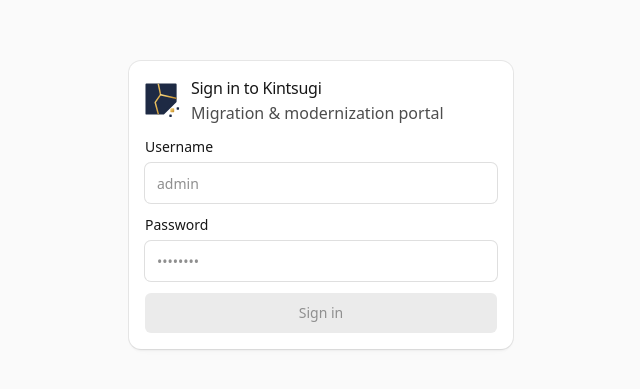
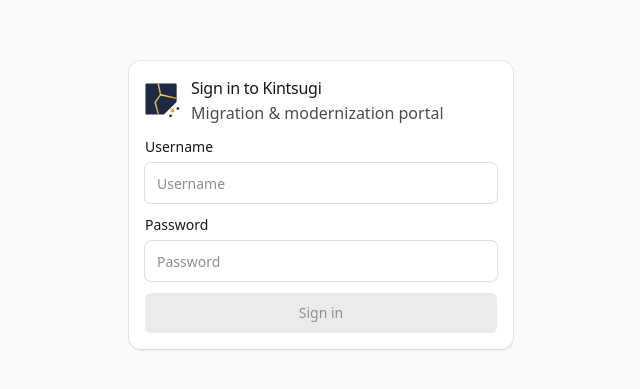
Before and after one commit to evoelsewhere/kintsugi, a React (Vite) app in the folder apps/portal/: page /login in a window 1280 px wide. Shown: the part 195-584 px from the top of the page, without its empty margins (319-959 px from the left). Built offline with nearby package versions, Linux system fonts and the light colour scheme; no server answers.

Commit message:
fix(portal): neutral login placeholders, no preselected repository when linking, readable agent rows

```diff
--- a/apps/portal/src/pages/agents/agents-page.tsx
+++ b/apps/portal/src/pages/agents/agents-page.tsx
@@ -131,7 +131,7 @@
             </div>
           ) : null}
         </CardHeader>
-        <div className="hidden grid-cols-[minmax(0,2.2fr)_0.8fr_0.6fr_1.2fr_0.8fr_auto] gap-3 px-4 py-1.5 text-[11px] tracking-wide text-text-muted uppercase sm:grid">
+        <div className="hidden grid-cols-[minmax(0,2.8fr)_0.8fr_0.7fr_1.1fr_0.9fr_auto] gap-3 px-4 py-1.5 text-[11px] tracking-wide text-text-muted uppercase sm:grid">
           <span>Agent</span>
           <span>Audience</span>
           <span>Version</span>
@@ -147,14 +147,14 @@
         {(agents ?? []).map((agent) => (
           <div
             key={agent.name}
-            className="grid grid-cols-1 items-center gap-3 px-4 py-2.5 [box-shadow:0_-1px_0_rgba(0,0,0,0.06)] sm:grid-cols-[minmax(0,2.2fr)_0.8fr_0.6fr_1.2fr_0.8fr_auto]"
+            className="grid grid-cols-1 items-center gap-3 px-4 py-2.5 [box-shadow:0_-1px_0_rgba(0,0,0,0.06)] sm:grid-cols-[minmax(0,2.8fr)_0.8fr_0.7fr_1.1fr_0.9fr_auto]"
           >
             <Link to={`/agents/${encodeURIComponent(agent.name)}`} className="flex min-w-0 items-center gap-3 text-left">
               <Bot className="size-5 shrink-0 text-text-secondary" strokeWidth={1.5} />
               <span className="min-w-0">
                 <span className="flex items-center gap-2">
                   <span className="truncate text-[14px] text-text hover:underline">{agent.name}</span>
-                  {agent.source === "builtin" ? <Badge>Built-in</Badge> : null}
+                  {agent.source === "builtin" ? <span className="shrink-0"><Badge>Built-in</Badge></span> : null}
                 </span>
                 <span className="block truncate text-[12px] text-text-muted" title={agent.description}>
                   {agent.copiedFrom === undefined ? agent.description : `copy of ${agent.copiedFrom} · ${agent.description}`}
@@ -164,7 +164,7 @@
             <span className="text-[13px] text-text-secondary">{agent.audience}</span>
             <span className="font-mono text-[12px] text-text-secondary">{agent.version}</span>
             <span className="truncate text-[12px] text-text-secondary" title={agent.binding === undefined ? undefined : `${agent.binding.provider} / ${agent.binding.model}`}>
-              {agent.audience === "member" ? "—" : agent.binding === undefined ? <span className="text-text-muted">not bound</span> : `${agent.binding.provider} / ${agent.binding.model}`}
+              {agent.audience === "member" ? "—" : agent.binding === undefined ? <span className="text-text-muted">not bound</span> : agent.binding.model}
             </span>
             <span className="inline-flex items-center gap-1.5 text-[12px] text-text-secondary" title={agent.problems.join("\n") || undefined}>
               <StatusDot tone={agent.problems.length > 0 ? "red" : agent.enabled ? "green" : "muted"} />
--- a/apps/portal/src/pages/login.tsx
+++ b/apps/portal/src/pages/login.tsx
@@ -53,10 +53,10 @@
             }}
           >
             <Field label="Username">
-              <Input value={username} autoComplete="username" placeholder="admin" onChange={(event) => setUsername(event.target.value)} />
+              <Input value={username} autoComplete="username" placeholder="Username" onChange={(event) => setUsername(event.target.value)} />
             </Field>
             <Field label="Password">
-              <Input type="password" value={password} autoComplete="current-password" placeholder="••••••••" onChange={(event) => setPassword(event.target.value)} />
+              <Input type="password" value={password} autoComplete="current-password" placeholder="Password" onChange={(event) => setPassword(event.target.value)} />
             </Field>
             {error === null ? null : <p className="text-[13px] text-[var(--ds-status-red)]">{error}</p>}
             <Button type="submit" variant="solid" disabled={submitting || username === "" || password === ""}>
--- a/apps/portal/src/pages/projects/project-dialogs.tsx
+++ b/apps/portal/src/pages/projects/project-dialogs.tsx
@@ -236,7 +236,7 @@
 }
 
 function LinkForm({ role, applicationName, repositories, onClose, onSubmit }: LinkDialogProps): React.JSX.Element {
-  const [repositoryId, setRepositoryId] = useState(repositories[0]?.id ?? "");
+  const [repositoryId, setRepositoryId] = useState("");
   const [component, setComponent] = useState("");
   const { saving, error, setError, run } = useSubmit(onClose);
 
@@ -260,7 +260,7 @@
     >
       <div className="flex flex-col gap-4">
         <Field label="Repository">
-          <Select value={repositoryId} placeholder="No unlinked repositories" options={repositoryOptions(repositories)} onChange={setRepositoryId} />
+          <Select value={repositoryId} placeholder={repositories.length === 0 ? "No unlinked repositories" : "Pick a repository"} options={repositoryOptions(repositories)} onChange={setRepositoryId} />
         </Field>
         {role === "target" ? (
           <Field label="Component" hint="Name of the TO-BE architecture component, e.g. web or api. One target repository per component.">
```
